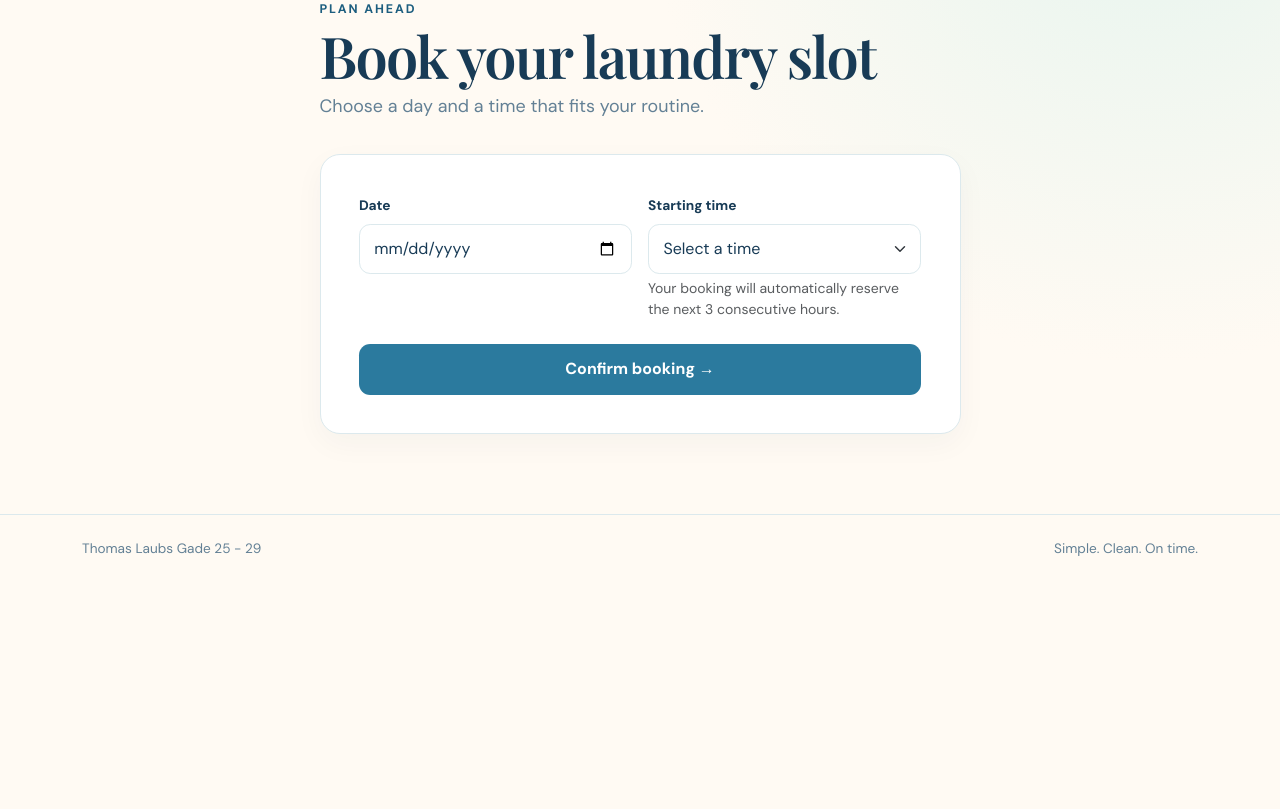
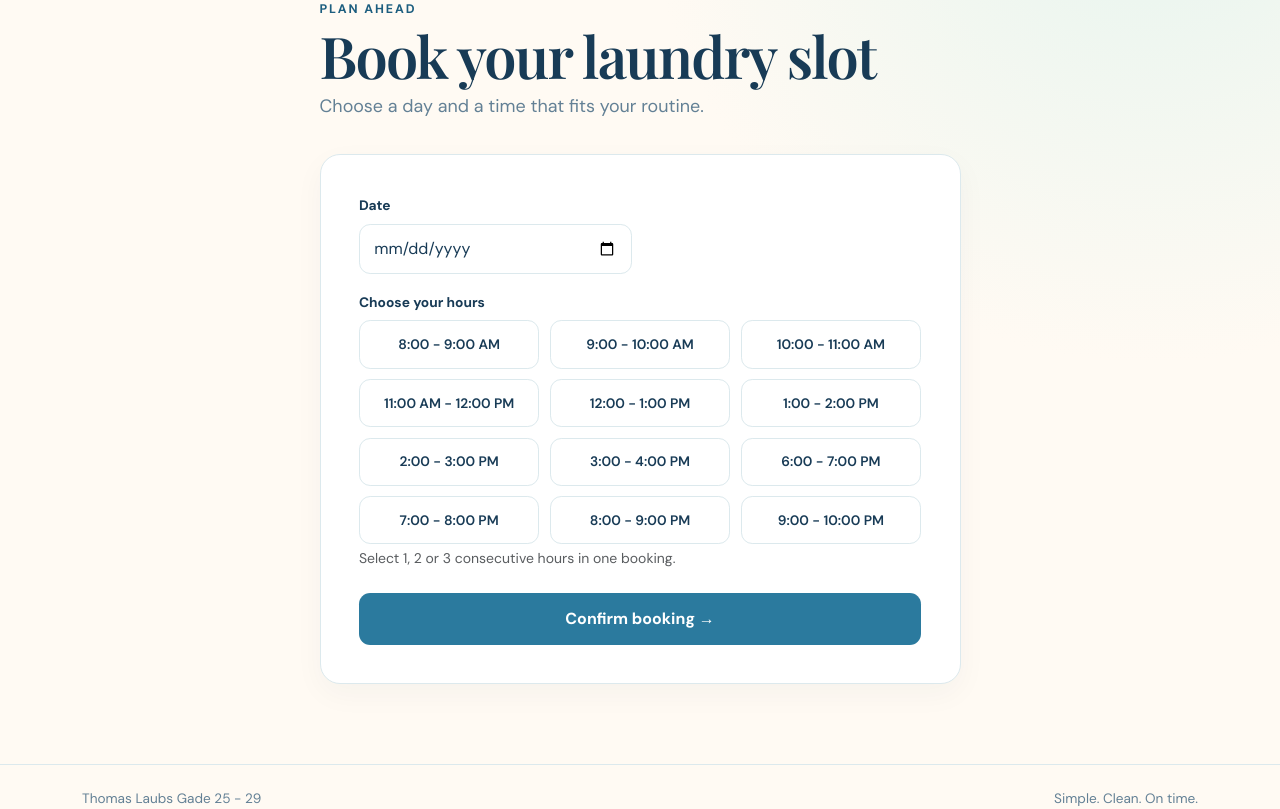
Before and after one commit to elgrandebashky/TLGLaundry, a Flask app: page /book in a window 1280 px wide. Shown: the part 149-958 px from the top of the page. Before the commit the page ends 705 px from the top, so only its background shows below. Run offline with Flask 3, Linux system fonts and the light colour scheme; a user stored in the database is signed in.

Commit message:
Update project

```diff
--- a/app.py
+++ b/app.py
@@ -21,11 +21,6 @@ BOOKING_HOURS_PER_DAY = 3
 CONSECUTIVE_SLOT_GROUPS = [
     TIME_SLOTS[:8],
     TIME_SLOTS[8:],
-]
-BOOKABLE_START_SLOTS = [
-    slot
-    for group in CONSECUTIVE_SLOT_GROUPS
-    for slot in group[:-BOOKING_HOURS_PER_DAY + 1]
 ]
 
 # Initialize Flask app
@@ -104,40 +99,37 @@ def logout():
 @login_required
 def book():
     if request.method == 'POST':
-        time_slot = request.form.get('time_slot')
+        selected_slots = request.form.getlist('time_slots')
         date = request.form.get('date')
-        selected_group = next(
-            (group for group in CONSECUTIVE_SLOT_GROUPS if time_slot in group),
-            None,
-        )
-        if selected_group is None or time_slot not in BOOKABLE_START_SLOTS:
-            flash('Please choose a valid time slot.', 'error')
-            return render_template(
-                'book.html',
-                time_slots=BOOKABLE_START_SLOTS,
+
+        if not selected_slots or len(selected_slots) > BOOKING_HOURS_PER_DAY:
+            flash('Choose between 1 and 3 hours.', 'error')
+            return render_template('book.html', time_slots=TIME_SLOTS)
+
+        selected_indexes = []
+        for selected_slot in selected_slots:
+            slot_group = next(
+                (group for group in CONSECUTIVE_SLOT_GROUPS if selected_slot in group),
+                None,
             )
+            if slot_group is None:
+                flash('Please choose valid time slots.', 'error')
+                return render_template('book.html', time_slots=TIME_SLOTS)
+            selected_indexes.append((slot_group, slot_group.index(selected_slot)))
 
-        start_index = selected_group.index(time_slot)
-        selected_slots = selected_group[
-            start_index:start_index + BOOKING_HOURS_PER_DAY
-        ]
-        if len(selected_slots) != BOOKING_HOURS_PER_DAY:
-            flash('Choose a starting time with three consecutive available hours.', 'error')
-            return render_template(
-                'book.html',
-                time_slots=BOOKABLE_START_SLOTS,
-            )
+        groups = {id(group) for group, _ in selected_indexes}
+        indexes = sorted(index for _, index in selected_indexes)
+        if len(groups) != 1 or indexes != list(range(indexes[0], indexes[0] + len(indexes))):
+            flash('Choose consecutive time slots.', 'error')
+            return render_template('book.html', time_slots=TIME_SLOTS)
 
         existing_hours = Booking.query.filter_by(
             user_id=current_user.id,
             date=date,
         ).count()
-        if existing_hours + BOOKING_HOURS_PER_DAY > BOOKING_HOURS_PER_DAY:
+        if existing_hours + len(selected_slots) > BOOKING_HOURS_PER_DAY:
             flash('You can book a maximum of 3 hours per day.', 'error')
-            return render_template(
-                'book.html',
-                time_slots=BOOKABLE_START_SLOTS,
-            )
+            return render_template('book.html', time_slots=TIME_SLOTS)
 
         for selected_slot in selected_slots:
             db.session.add(Booking(
@@ -149,7 +141,7 @@ def book():
         return redirect(url_for('view_bookings'))
     return render_template(
         'book.html',
-        time_slots=BOOKABLE_START_SLOTS,
+        time_slots=TIME_SLOTS,
     )
 
 # View Bookings Route
--- a/static/style.css
+++ b/static/style.css
@@ -172,6 +172,22 @@ h2 { font-size: clamp(2rem, 4vw, 3.1rem); }
 .form-control, .form-select { background-color: var(--surface); }
 .form-control::placeholder { color: var(--muted); }
 .form-control:focus, .form-select:focus { border-color: var(--blue); box-shadow: 0 0 0 .2rem rgba(43, 122, 158, .12); }
+.time-slot-grid { display: grid; grid-template-columns: repeat(3, 1fr); gap: .65rem; }
+.time-slot-option { position: relative; cursor: pointer; }
+.time-slot-option input { position: absolute; opacity: 0; }
+.time-slot-option span {
+    display: block;
+    padding: .8rem .6rem;
+    color: var(--ink);
+    background: var(--surface);
+    border: 1px solid var(--line);
+    border-radius: .7rem;
+    font-size: .86rem;
+    font-weight: 600;
+    text-align: center;
+}
+.time-slot-option input:checked + span { color: white; background: var(--blue); border-color: var(--blue); }
+.time-slot-option input:focus-visible + span { outline: 3px solid rgba(43, 122, 158, .25); outline-offset: 2px; }
 
 .panel { padding: clamp(1.3rem, 4vw, 2.4rem); }
 .page-heading { margin-bottom: 2rem; }
@@ -205,4 +221,5 @@ h2 { font-size: clamp(2rem, 4vw, 3.1rem); }
     .hero-art { min-height: 230px; margin-top: 1rem; }
     .booking-item { align-items: flex-start; }
     .booking-actions { flex-direction: column; align-items: flex-end; gap: .5rem; }
+    .time-slot-grid { grid-template-columns: 1fr; }
 }
--- a/templates/book.html
+++ b/templates/book.html
@@ -16,15 +16,17 @@
                             <label class="form-label" for="date">Date</label>
                             <input class="form-control" id="date" type="date" name="date" required>
                         </div>
-                        <div class="col-md-6">
-                            <label class="form-label" for="time_slot">Starting time</label>
-                            <select class="form-select" id="time_slot" name="time_slot" required>
-                                <option value="" selected disabled>Select a time</option>
+                        <div class="col-12">
+                            <label class="form-label">Choose your hours</label>
+                            <div class="time-slot-grid">
                                 {% for time_slot in time_slots %}
-                                    <option value="{{ time_slot }}">{{ time_slot }}</option>
+                                    <label class="time-slot-option">
+                                        <input type="checkbox" name="time_slots" value="{{ time_slot }}">
+                                        <span>{{ time_slot }}</span>
+                                    </label>
                                 {% endfor %}
-                            </select>
-                            <div class="form-text">Your booking will automatically reserve the next 3 consecutive hours.</div>
+                            </div>
+                            <div class="form-text">Select 1, 2 or 3 consecutive hours in one booking.</div>
                         </div>
                     </div>
                     <button class="btn btn-brand w-100 mt-4" type="submit">Confirm booking <span aria-hidden="true">→</span></button>
```
